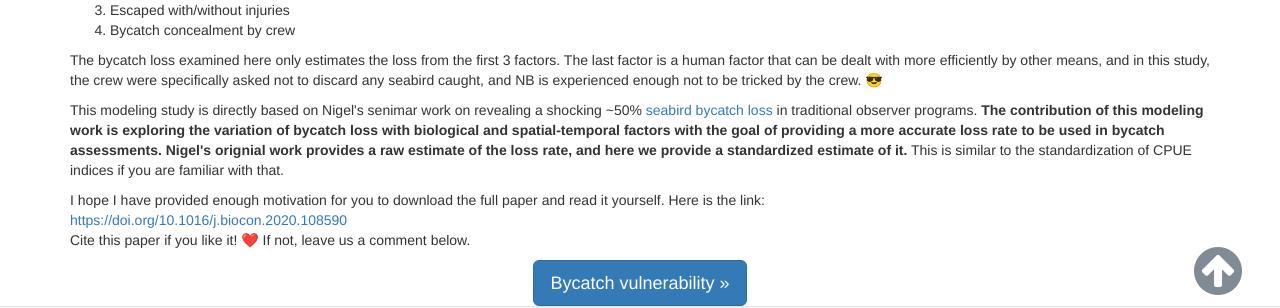
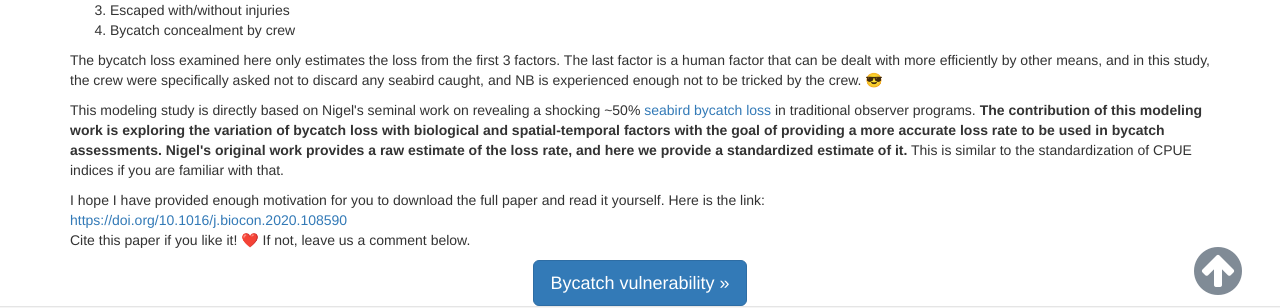
Before and after one commit to HVoltBb/HVoltBb.github.io, a Jekyll site: the page built from random/posts/birdbycatch_paper2021_3.html, in a window 1280 px wide and 900 px high, scrolled down 633 px. Shown: the part 510-818 px from the top of the window. Built offline with Jekyll 4.4.1, drawn with Linux system fonts in a browser that asks for light colours; comment, search, counter and statistics services are not loaded.

Commit message:
Update birdbycatch_paper2021_3.html

```diff
--- a/random/posts/birdbycatch_paper2021_3.html
+++ b/random/posts/birdbycatch_paper2021_3.html
@@ -36,7 +36,7 @@ description: Read seabird bycatch loss in pelagic longline fisheries with Can Zh
 </ol>
 <p>The bycatch loss examined here only estimates the loss from the first 3 factors. The last factor is a human factor that can be dealt with more efficiently by other means, and in this study, the crew were specifically asked not to discard any seabird caught, and NB is experienced enough not to be tricked by the crew. &#128526;</p>
 
-<p>This modeling study is directly based on Nigel's senimar work on revealing a shocking ~50% <a href="https://doi.org/10.1371/journal.pone.0012491">seabird bycatch loss</a> in traditional observer programs. <b>The contribution of this modeling work is exploring the variation of bycatch loss with biological and spatial-temporal factors with the goal of providing a more accurate loss rate to be used in bycatch assessments. Nigel's orignial work provides a raw estimate of the loss rate, and here we provide a standardized estimate of it.</b> This is similar to the standardization of CPUE indices if you are familiar with that.</p>
+<p>This modeling study is directly based on Nigel's seminal work on revealing a shocking ~50% <a href="https://doi.org/10.1371/journal.pone.0012491">seabird bycatch loss</a> in traditional observer programs. <b>The contribution of this modeling work is exploring the variation of bycatch loss with biological and spatial-temporal factors with the goal of providing a more accurate loss rate to be used in bycatch assessments. Nigel's original work provides a raw estimate of the loss rate, and here we provide a standardized estimate of it.</b> This is similar to the standardization of CPUE indices if you are familiar with that.</p>
 
 <p>I hope I have provided enough motivation for you to download the full paper and read it yourself. Here is the link:<br><a href="https://doi.org/10.1016/j.biocon.2020.108590">https://doi.org/10.1016/j.biocon.2020.108590</a><br>Cite this paper if you like it! &#10084;&#65039; If not, leave us a comment below.</p>
 <div class="text-center">
```
